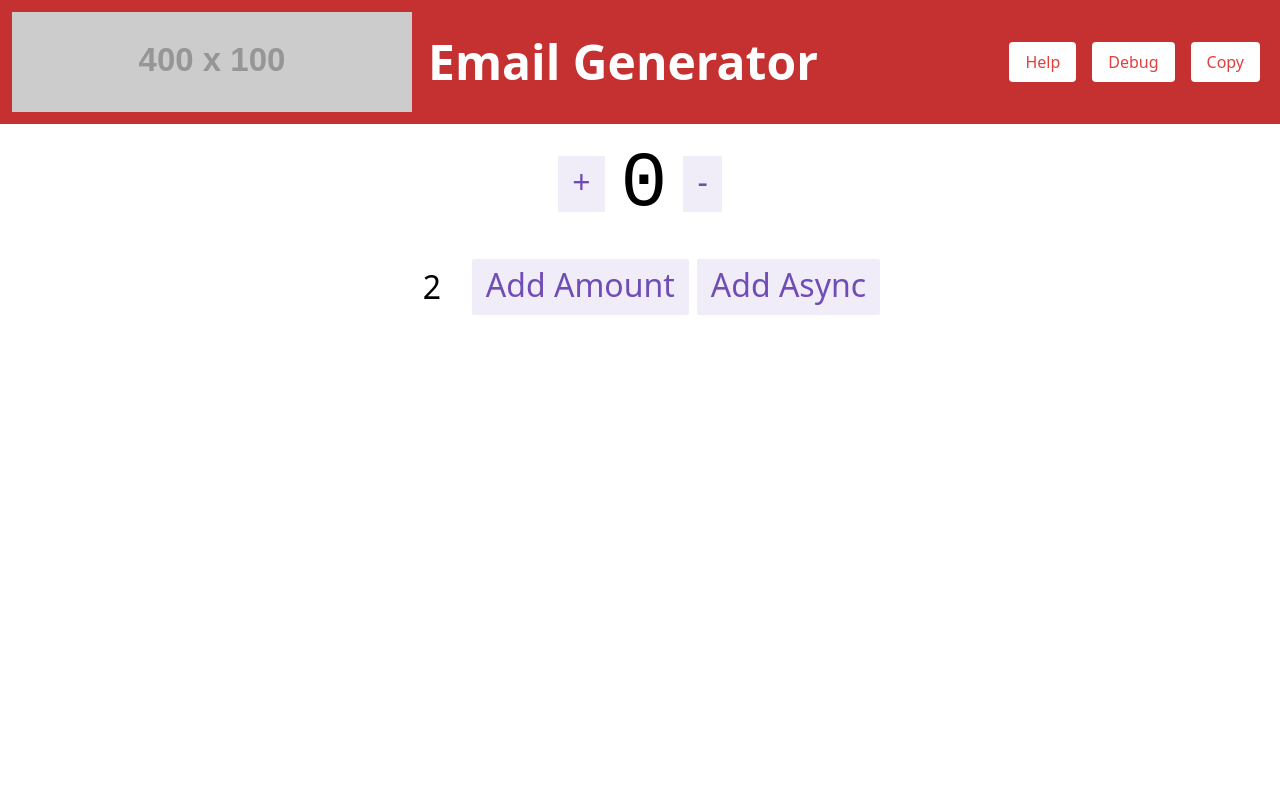
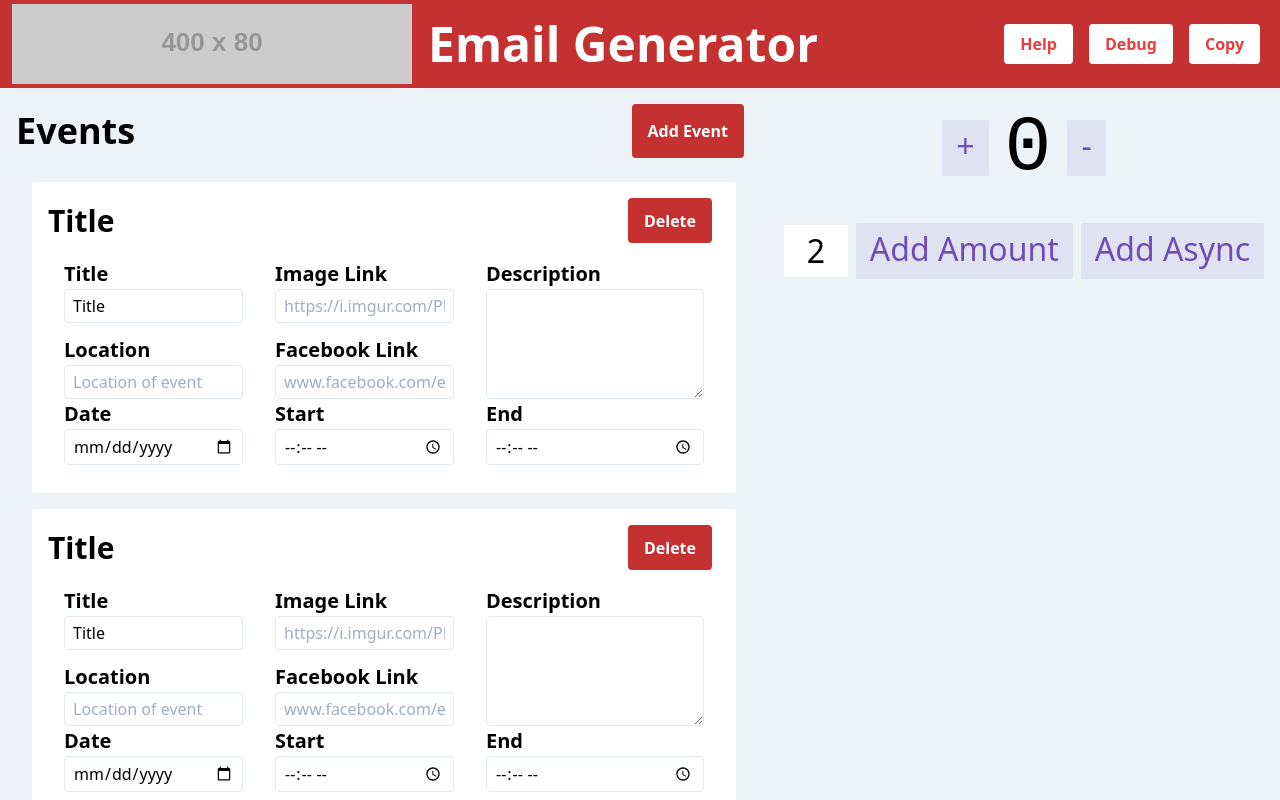
Before and after one commit to ekarnis/email-generator, a React (Create React App) app: page / in a window 1280 px wide. Built offline with nearby package versions, Linux system fonts and the light colour scheme.

Commit message:
Added event card, basic redux

```diff
--- a/public/index.html
+++ b/public/index.html
@@ -1,5 +1,5 @@
 <!DOCTYPE html>
-<html lang="en">
+<html lang="en" style="height: 100%;">
   <head>
     <meta charset="utf-8" />
     <link rel="icon" href="%PUBLIC_URL%/favicon.ico" />
@@ -7,37 +7,15 @@
     <meta name="theme-color" content="#000000" />
     <meta
       name="description"
-      content="Web site created using create-react-app"
+      content="Web site that helps make HTML emails"
     />
     <link rel="apple-touch-icon" href="%PUBLIC_URL%/logo192.png" />
-    <!--
-      manifest.json provides metadata used when your web app is installed on a
-      user's mobile device or desktop. See https://developers.google.com/web/fundamentals/web-app-manifest/
-    -->
     <link rel="manifest" href="%PUBLIC_URL%/manifest.json" />
-    <!--
-      Notice the use of %PUBLIC_URL% in the tags above.
-      It will be replaced with the URL of the `public` folder during the build.
-      Only files inside the `public` folder can be referenced from the HTML.
+    <title>Email Generator</title>
+  </head>
+  <body style="height: 100%;">
+    <noscript>You need to enable JavaScript to run this app.</noscript>
+    <div id="root" style="height: 100%;"></div>
 
-      Unlike "/favicon.ico" or "favicon.ico", "%PUBLIC_URL%/favicon.ico" will
-      work correctly both with client-side routing and a non-root public URL.
-      Learn how to configure a non-root public URL by running `npm run build`.
-    -->
-    <title>React Redux App</title>
-  </head>
-  <body>
-    <noscript>You need to enable JavaScript to run this app.</noscript>
-    <div id="root"></div>
-    <!--
-      This HTML file is a template.
-      If you open it directly in the browser, you will see an empty page.
-
-      You can add webfonts, meta tags, or analytics to this file.
-      The build step will place the bundled scripts into the <body> tag.
-
-      To begin the development, run `npm start` or `yarn start`.
-      To create a production bundle, use `npm run build` or `yarn build`.
-    -->
   </body>
 </html>
--- a/src/App.js
+++ b/src/App.js
@@ -1,13 +1,34 @@
 import React from 'react'
 import { Counter } from './features/counter/Counter'
 import { Header } from './features/header/Header'
+import { Button } from './features/button/Button'
+import { EventCard } from './features/event-card/EventCard'
 
 function App () {
   return (
-    <div className='App'>
+    <div className='App h-full flex flex-col bg-gray-200'>
       <Header />
-      <div>
-        <Counter />
+      <div className='flex w-full flex-grow'>
+        <section className='w-3/5 pt-4 px-4 flex flex-col'>
+          <header className='flex w-full justify-between'>
+            <h2 className='text-4xl font-extrabold'>Events</h2>
+            <Button text='Add Event' type='primary' />
+          </header>
+          <div
+            className='overflow-y-auto flex-grow mt-2'
+            style={{ flexBasis: 0 }}
+          >
+            <EventCard />
+
+            <EventCard />
+
+            <EventCard />
+          </div>
+        </section>
+
+        <section className='w-2/5'>
+          <Counter />
+        </section>
       </div>
     </div>
   )
--- a/src/app/store.js
+++ b/src/app/store.js
@@ -1,8 +1,10 @@
-import { configureStore } from '@reduxjs/toolkit';
-import counterReducer from '../features/counter/counterSlice';
+import { configureStore } from '@reduxjs/toolkit'
+import counterReducer from '../features/counter/counterSlice'
+import eventReducer from '../features/event-card/eventSlice'
 
 export default configureStore({
   reducer: {
     counter: counterReducer,
-  },
-});
+    event: eventReducer
+  }
+})
--- a/src/features/button/Button.js
+++ b/src/features/button/Button.js
@@ -4,11 +4,17 @@ export function Button (props) {
   let colour
   switch (props.type) {
     case 'inverted':
-      colour = 'bg-white hover:bg-gray-200 text-red-600 rounded'
+      colour = 'bg-white hover:bg-gray-300 text-red-600'
       break
-
+    case 'primary':
+      colour = 'bg-red-700 hover:bg-red-800 text-white'
+      break
     default:
       break
   }
-  return <button className={colour + ' px-4 py-2 mx-2'}>{props.text}</button>
+  return (
+    <button className={colour + ' font-bold rounded px-4 py-2 mx-2'}>
+      {props.text}
+    </button>
+  )
 }
--- /dev/null
+++ b/src/features/event-card/EventCard.js
@@ -0,0 +1,120 @@
+import React from 'react'
+import { useSelector, useDispatch } from 'react-redux'
+
+import {
+  setDate,
+  setDescription,
+  setEndTime,
+  setEventLink,
+  setImage,
+  setLocation,
+  setStartTime,
+  setTitle,
+  selectDate,
+  selectDescription,
+  selectEndTime,
+  selectEventLink,
+  selectImage,
+  selectLocation,
+  selectStartTime,
+  selectTitle
+} from './eventSlice'
+
+import { Button } from '../button/Button'
+import { Input } from '../input/Input'
+
+export function EventCard (props) {
+  const date = useSelector(selectDate)
+  const description = useSelector(selectDescription)
+  const endTime = useSelector(selectEndTime)
+  const eventLink = useSelector(selectEventLink)
+  const image = useSelector(selectImage)
+  const location = useSelector(selectLocation)
+  const startTime = useSelector(selectStartTime)
+  const title = useSelector(selectTitle)
+
+  return (
+    <article className='bg-white p-4 rounded hover:shadow-xl m-4'>
+      <header className='flex w-full justify-between mb-4'>
+        <h2 className='text-3xl font-extrabold'>{title ? title : 'Title'}</h2>
+        <Button text='Delete' type='primary' />
+      </header>
+
+      <div className='flex w-full justify-between mb-3'>
+        <div className='flex flex-col h-full justify-evenly flex-grow mx-4'>
+          <span className='mb-3'>
+            <p className='text-xl font-bold'>Title</p>
+            <Input extraClasses='w-full' value={title} onChange={setTitle} />
+          </span>
+          <span>
+            <p className='text-xl font-bold'>Location</p>
+            <Input
+              placeHolder='Location of event'
+              extraClasses='w-full'
+              value={location}
+              onChange={setLocation}
+            />
+          </span>
+          <span>
+            <p className='text-xl font-bold'>Date</p>
+            <Input
+              type='date'
+              extraClasses='w-full'
+              value={date}
+              onChange={setDate}
+            />
+          </span>
+        </div>
+
+        <div className='flex flex-col h-full justify-evenly flex-grow mx-4'>
+          <span className='mb-3'>
+            <p className='text-xl font-bold'>Image Link</p>
+            <Input
+              placeHolder='https://i.imgur.com/PH6Yj0F.png'
+              extraClasses='w-full'
+              value={image}
+              onChange={setImage}
+            />
+          </span>
+          <span>
+            <p className='text-xl font-bold'>Facebook Link</p>
+            <Input
+              placeHolder='www.facebook.com/events/574206449784456'
+              extraClasses='w-full'
+              value={eventLink}
+              onChange={setEventLink}
+            />
+          </span>
+          <span>
+            <p className='text-xl font-bold'>Start</p>
+            <Input
+              type='time'
+              extraClasses='w-full'
+              value={startTime}
+              onChange={setStartTime}
+            />
+          </span>
+        </div>
+
+        <span className='flex flex-col  flex-grow mx-4'>
+          <p className='text-xl font-bold'>Description</p>
+          <textarea
+            className='border border-gray-300 hover:border-blue-500 rounded px-2 py-1 flex-grow'
+            style={{ scrollbarColor: 'red yellow;' }}
+            value={description}
+            onChange={setDescription}
+          ></textarea>
+          <span>
+            <p className='text-xl font-bold'>End</p>
+            <Input
+              type='time'
+              extraClasses='w-full'
+              value={endTime}
+              onChange={setEndTime}
+            />
+          </span>
+        </span>
+      </div>
+    </article>
+  )
+}
--- /dev/null
+++ b/src/features/event-card/eventSlice.js
@@ -0,0 +1,63 @@
+import { createSlice } from '@reduxjs/toolkit'
+
+export const eventSlice = createSlice({
+  name: 'event',
+  initialState: {
+    date: '',
+    description: '',
+    endTime: '',
+    eventLink: '',
+    image: '',
+    location: '',
+    startTime: '',
+    title: 'Title'
+  },
+  reducers: {
+    setDate: (state, action) => {
+      state.date = action.payload
+    },
+    setDescription: (state, action) => {
+      state.description = action.payload
+    },
+    setEndTime: (state, action) => {
+      state.endTime = action.payload
+    },
+    setEventLink: (state, action) => {
+      state.eventLink = action.payload
+    },
+    setImage: (state, action) => {
+      state.image = action.payload
+    },
+    setLocation: (state, action) => {
+      state.location = action.payload
+    },
+    setStartTime: (state, action) => {
+      state.startTime = action.payload
+    },
+    setTitle: (state, action) => {
+      state.title = action.payload
+    }
+  }
+})
+
+export const {
+  setDate,
+  setDescription,
+  setEndTime,
+  setEventLink,
+  setImage,
+  setLocation,
+  setStartTime,
+  setTitle
+} = eventSlice.actions
+
+export const selectDate = state => state.event.date
+export const selectDescription = state => state.event.description
+export const selectEndTime = state => state.event.endTime
+export const selectEventLink = state => state.event.eventLink
+export const selectImage = state => state.event.image
+export const selectLocation = state => state.event.location
+export const selectStartTime = state => state.event.startTime
+export const selectTitle = state => state.event.title
+
+export default eventSlice.reducer
--- a/src/features/header/Header.js
+++ b/src/features/header/Header.js
@@ -2,14 +2,14 @@ import React from 'react'
 import { Button } from '../button/Button'
 export function Header () {
   return (
-    <header className='bg-red-700 p-3 flex justify-between'>
+    <header className='bg-red-700 px-3 py-1 flex justify-between'>
       <span className='flex items-center'>
         <img
-          src='https://via.placeholder.com/400x100?text=Your+Org+Name+Here'
+          src='https://via.placeholder.com/400x80?text=Your+Logo+Here'
           className='text-white mr-4'
           alt='Organisation Name'
         />
-        <h1 className='text-white text-5xl font-bold'>Email Generator</h1>
+        <h1 className='text-white text-5xl font-black'>Email Generator</h1>
       </span>
       <span className='flex items-center'>
         <Button text='Help' type='inverted' />
--- /dev/null
+++ b/src/features/input/Input.js
@@ -0,0 +1,19 @@
+import React from 'react'
+import { useDispatch } from 'react-redux'
+
+export function Input (props) {
+  const dispatch = useDispatch()
+
+  return (
+    <input
+      className={
+        (props.extraClasses ? props.extraClasses : '') +
+        ' border border-gray-300 hover:border-blue-500 rounded px-2 py-1'
+      }
+      placeholder={props.placeHolder}
+      type={props.type ? props.type : 'text'}
+      value={props.value}
+      onChange={e => dispatch(props.onChange(e.target.value))}
+    />
+  )
+}
```
